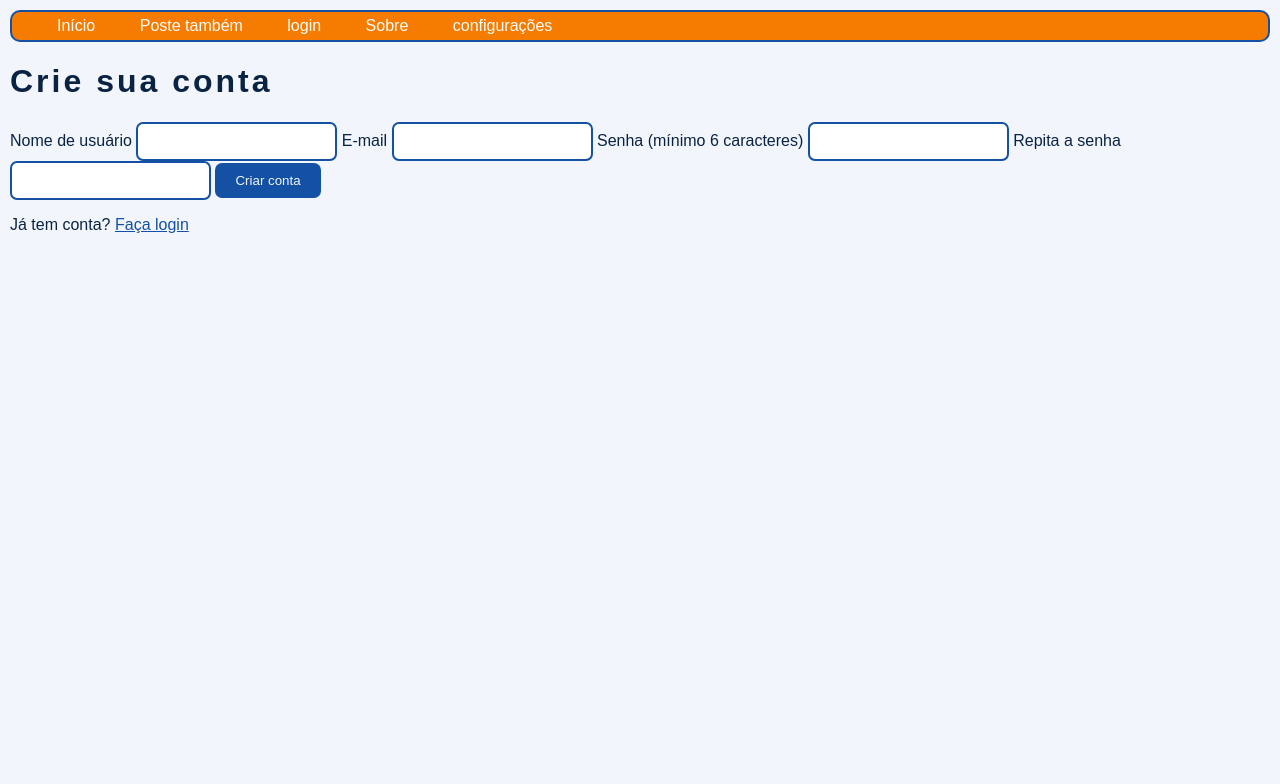
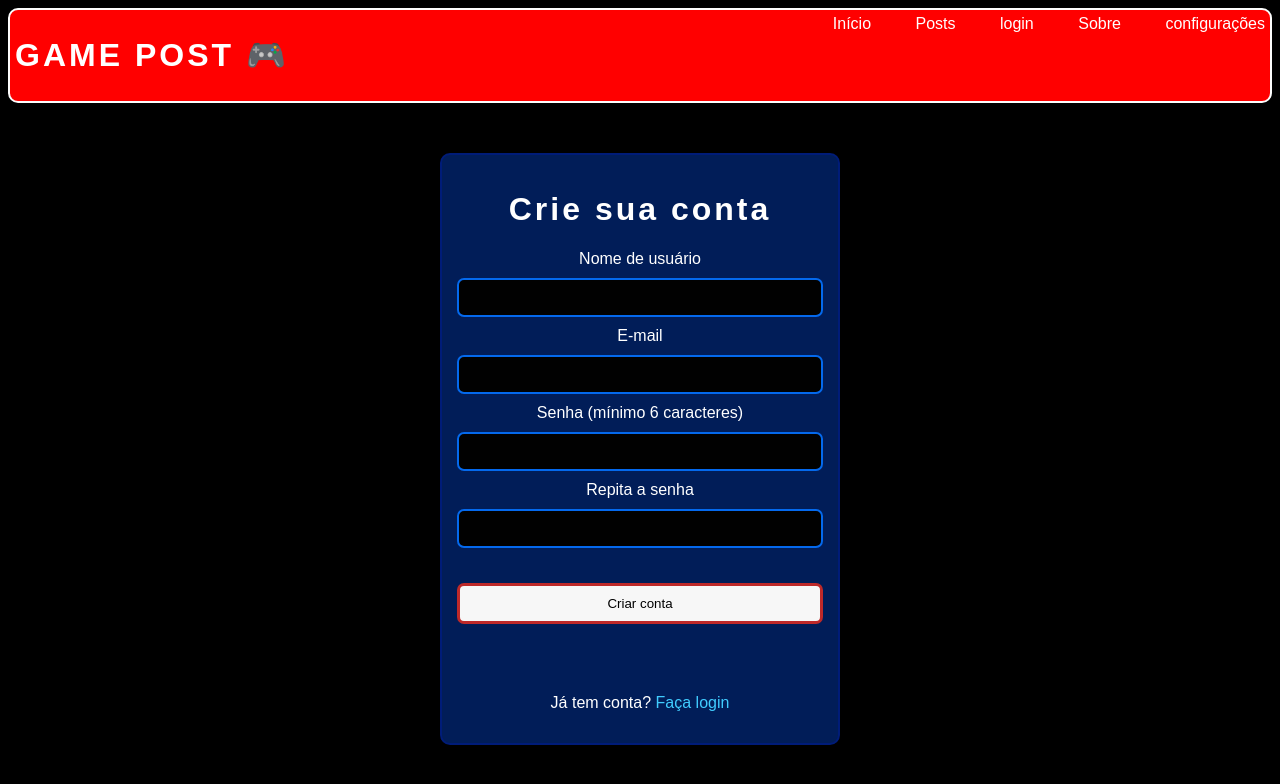
Before and after one commit to SpiritualMist25-th/trabalho-final-1-ano-, a plain HTML site: page html/criar_conta.html in a window 1280 px wide. Drawn offline with Linux system fonts and the light colour scheme.

Commit message:
Add files via upload

```diff
--- a/html/criar_conta.html
+++ b/html/criar_conta.html
@@ -3,15 +3,111 @@
 <head>
 <meta charset="UTF-8">
 <meta name="viewport" content="width=device-width, initial-scale=1.0">
-<title>Criar conta</title>
+<title>Criar conta         🎮</title>
 <script src="../scripts/index.js" defer></script>
-<link rel="stylesheet" href="../estilo.css">
+  <style>
+    body{
+    background-color:black;                    /* fundo preto do site */
+    color:white;                               /* texto branco */
+    font-family:Arial;                         /* mesma fonte */
+}
+
+header{
+    padding:5px;                               /* espaço dentro do header */
+    display:flex;                              /* alinha os filhos */
+    justify-content:flex-end;                  /* aqui só tem o menu, então ele vai para a direita */
+    background-color:rgb(255, 0, 0);           /* vermelho do header */
+    border:2px solid rgb(252, 252, 252);       /* borda branca */
+    border-radius:10px;                        /* cantos arredondados */
+    h1{
+      text-align:left;                             /* título do site à esquerda */
+      margin-right:auto;                           /* título do site à esquerda */
+    }
+}
+a{
+    text-decoration:none;                      /* tira o sublinhado */
+    color:white;                               /* cor do link */
+    margin-left:40px;                          /* espaço entre os links do menu */
+}
+
+main{
+    display:flex;                              /* alinha os filhos */
+    flex-direction:column;                     /* um embaixo do outro */
+    align-items:center;                        /* centraliza na horizontal */
+    max-width:400px;                           /* a caixa não abre pros lados */
+    box-sizing:border-box;                     /* o padding não aumenta a largura */
+    margin:50px auto 0;                        /* centraliza a caixa na tela */
+    padding:15px;                              /* espaço dentro da caixa */
+    background-color:rgba(2, 45, 136, 0.652);  /* azul translúcido do login */
+    border-radius:10px;                        /* cantos arredondados */
+    border:2px solid rgb(0, 28, 120);          /* borda azul escura */
+}
+h1{
+    font-family:sans-serif;                    /* mesma fonte do título do login */
+    letter-spacing:3px;                        /* espaço entre as letras */
+    text-align:center;                         /* título centralizado */
+}
+
+form{
+    display:flex;                              /* alinha os campos */
+    flex-direction:column;                     /* um embaixo do outro */
+    width:100%;                                /* o formulário ocupa a largura da caixa */
+}
+label{
+    text-align:center;                         /* texto do label centralizado, como no login */
+    margin-bottom:10px;                        /* espaço abaixo do label */
+}
+
+input{
+    color:white;                               /* cor do texto digitado */
+    background-color:rgb(1, 1, 1);             /* fundo preto do campo */
+    padding:10px;                              /* espaço dentro do campo */
+    margin-bottom:10px;                        /* espaço entre um campo e o próximo label */
+    border-radius:7px;                         /* cantos arredondados */
+    border:2px solid rgb(4, 105, 237);         /* borda azul */
+    transition:box-shadow 0.2s;                /* animação suave */
+}
+input:focus{
+    outline:none;                              /* tira a borda padrão */
+    box-shadow:0 0 10px rgba(4, 12, 237, 0.836); /* brilho azul ao clicar */
+}
+
+button{
+    color:rgb(0, 0, 0);                        /* texto preto */
+    background-color:rgb(247, 247, 247);       /* fundo claro */
+    margin-top:25px;                           /* espaço acima do botão */
+    padding:10px;                              /* espaço dentro do botão */
+    border-radius:7px;                         /* cantos arredondados */
+    border:3px solid rgb(190, 41, 41);         /* borda vermelha */
+    cursor:pointer;                            /* mãozinha ao passar o mouse */
+    transition:background-color 0.2s, box-shadow 0.2s; /* anima o hover */
+}
+button:hover{
+    background-color:rgb(190, 41, 41);         /* fundo vermelho no hover */
+    color:white;                               /* texto branco no hover */
+    box-shadow:0 0 12px rgb(255, 0, 0);        /* brilho vermelho */
+}
+
+.msg{
+    text-align:center;                         /* mensagem de erro centralizada */
+    min-height:1.4em;                          /* reserva espaço para a mensagem do JS */
+}
+
+main p{
+    text-align:center;                         /* "Já tem conta?" centralizado */
+}
+main p a{
+    color:rgb(64, 204, 255);                   /* link azul-claro, igual ao login */
+    margin-left:0;                             /* tira o espaço de 40px do menu */
+}
+  </style>
 </head>
 <body>
 <header>
+  <h1>GAME POST          🎮</h1>
 <nav>
 <a href="index.html">Início</a>
-<a href="post.html">Poste também</a>
+<a href="posts.html">Posts</a>
 <a href="login.html" id="linkLogin">login</a>
 <a href="sobre.html">Sobre</a>
 <a href="config.html">configurações</a>
```
